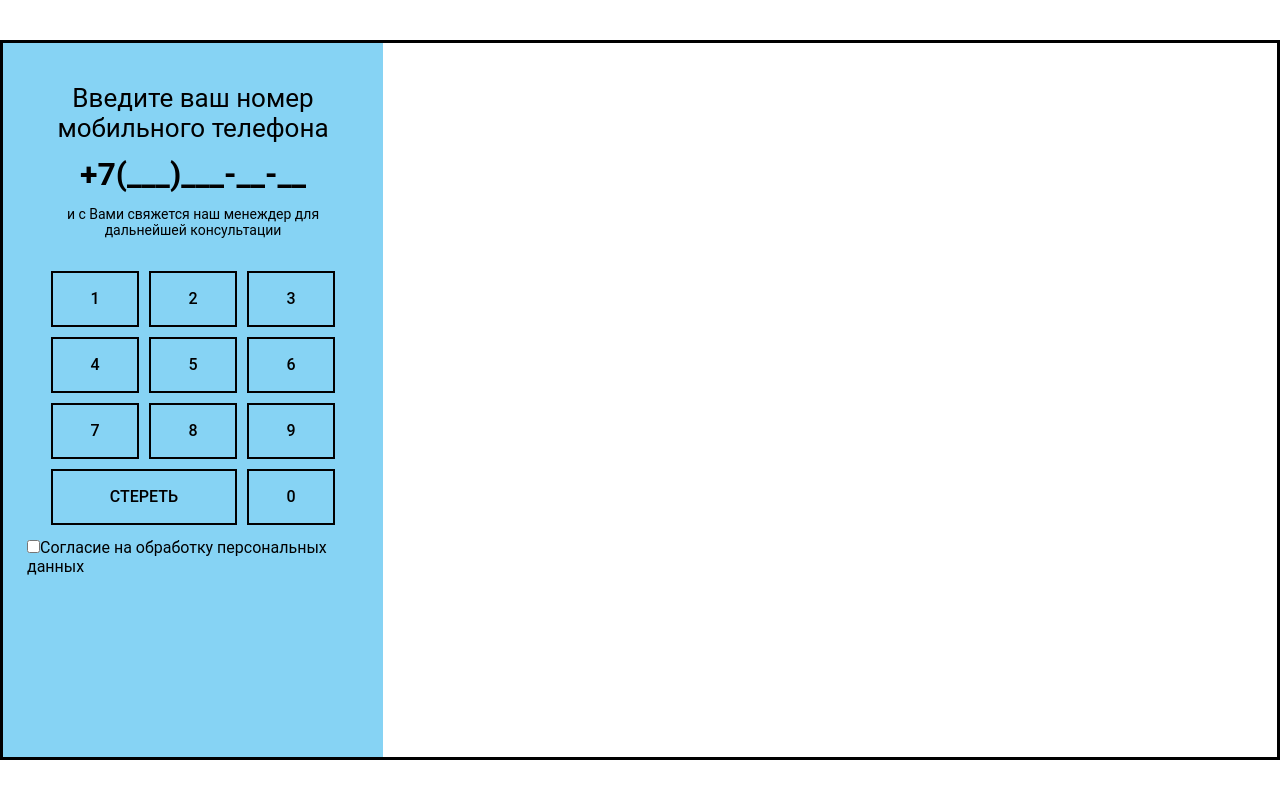
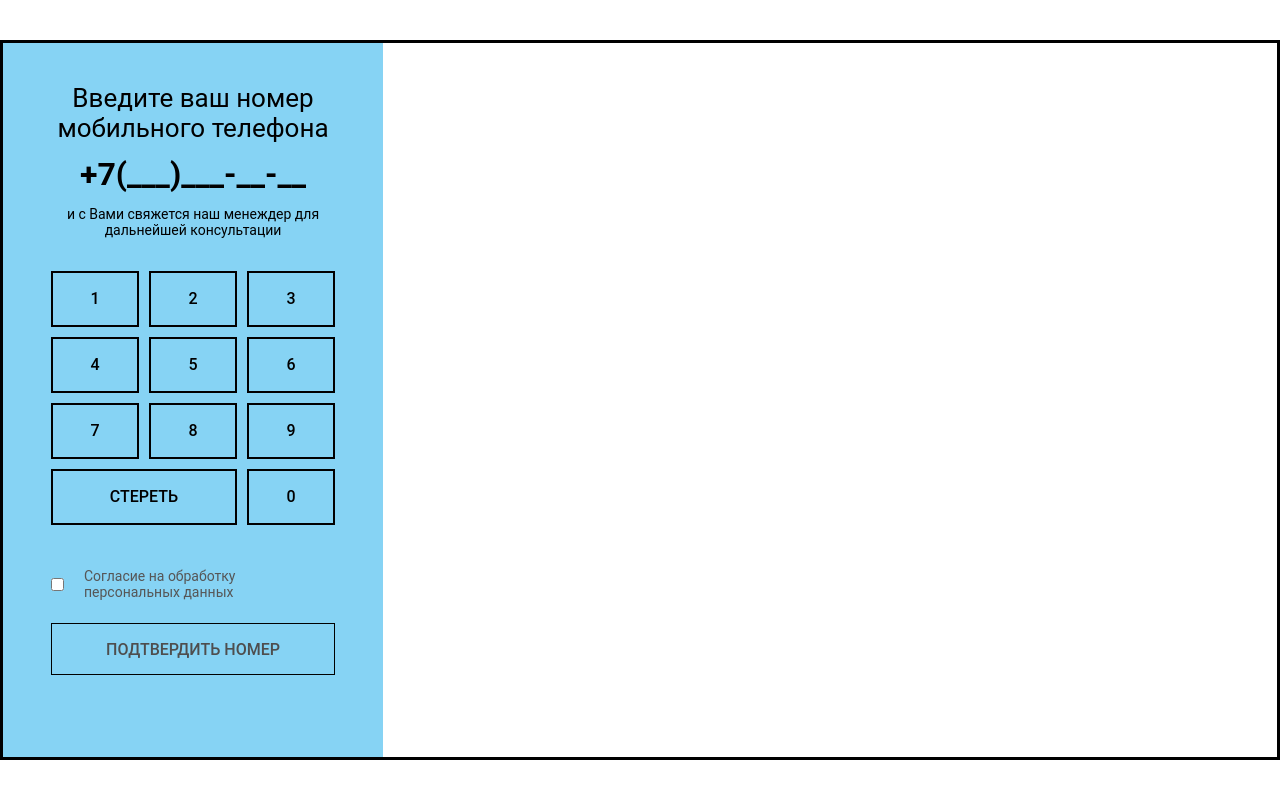
Before and after one commit to Milinkov-N/getshoptv-app, a React (Create React App) app: page / in a window 1280 px wide. Both pictures are taken after a click on the button "OK". Built offline with nearby package versions, Linux system fonts and the light colour scheme.

Commit message:
Added checkbox and confirm button in Promo component

```diff
--- a/src/components/Promo.js
+++ b/src/components/Promo.js
@@ -5,15 +5,18 @@ export default function Promo() {
   return (
     <div className="promo__wrapper">
       <div className="promo__panels">
+        <div className="panels__wrapper">
           <h2 className="panels__header">
             Введите ваш номер мобильного телефона
           </h2>
           <div className="panels__number">+7(___)___-__-__</div>
           <span className="panels__desc">и с Вами свяжется наш менеждер для дальнейшей консультации</span>
           <Keyboard />
-        <div>
+          <div className="panels__agreement">
             <input type='checkbox' name='checkbox' id='checkbox' />
-          <label for='checkbox'>Согласие на обработку персональных данных</label>
+            <label htmlFor='checkbox'>Согласие на обработку персональных данных</label>
+          </div>
+          <button className="panels__btn" disabled>Подтвердить номер</button>
         </div>
       </div>
     </div>
--- a/src/components/keyboard.css
+++ b/src/components/keyboard.css
@@ -1,9 +1,9 @@
 .keyboard {
-  width: 284px;
+  width: inherit;
   display: grid;
   grid-template-columns: repeat(3, 1fr);
   gap: 10px;
-  margin-top: 20px;
+  margin: 20px 0;
 }
 
 .col-span-2 {
--- a/src/components/promo.css
+++ b/src/components/promo.css
@@ -10,11 +10,16 @@
   width: 380px;
   height: 100%;
   background: var(--clr-primary);
+  padding: 40px 24px;
+}
+
+.panels__wrapper {
+  width: 284px;
   display: flex;
   flex-direction: column;
   align-items: center;
   gap: 13px;
-  padding: 40px 24px;
+  margin: 0 auto;
 }
 
 .panels__header {
@@ -36,3 +41,27 @@
   line-height: 1rem;
   text-align: center;
 }
+
+.panels__agreement {
+  width: inherit;
+  height: 52px;
+  display: flex;
+  align-items: center;
+  gap: 20px;
+}
+
+.panels__agreement label {
+  max-width: 175px;
+  font-size: .875rem;
+  color: #565656;
+}
+
+.panels__btn {
+  width: inherit;
+  height: 52px;
+  background: transparent;
+  border: 1px solid #000;
+  font-weight: 500;
+  color: #4E4E4E;
+  text-transform: uppercase;
+}
--- a/src/style.css
+++ b/src/style.css
@@ -32,6 +32,13 @@ body {
   font-family: var(--ff-roboto);
 }
 
+button {
+  font-family: var(--ff-roboto);
+  font-size: 1rem;
+  font-weight: normal;
+  cursor: pointer;
+}
+
 .video {
   width: 100%;
   height: 100%;
```
Lines whose indentation alone changed are shown as unchanged.
